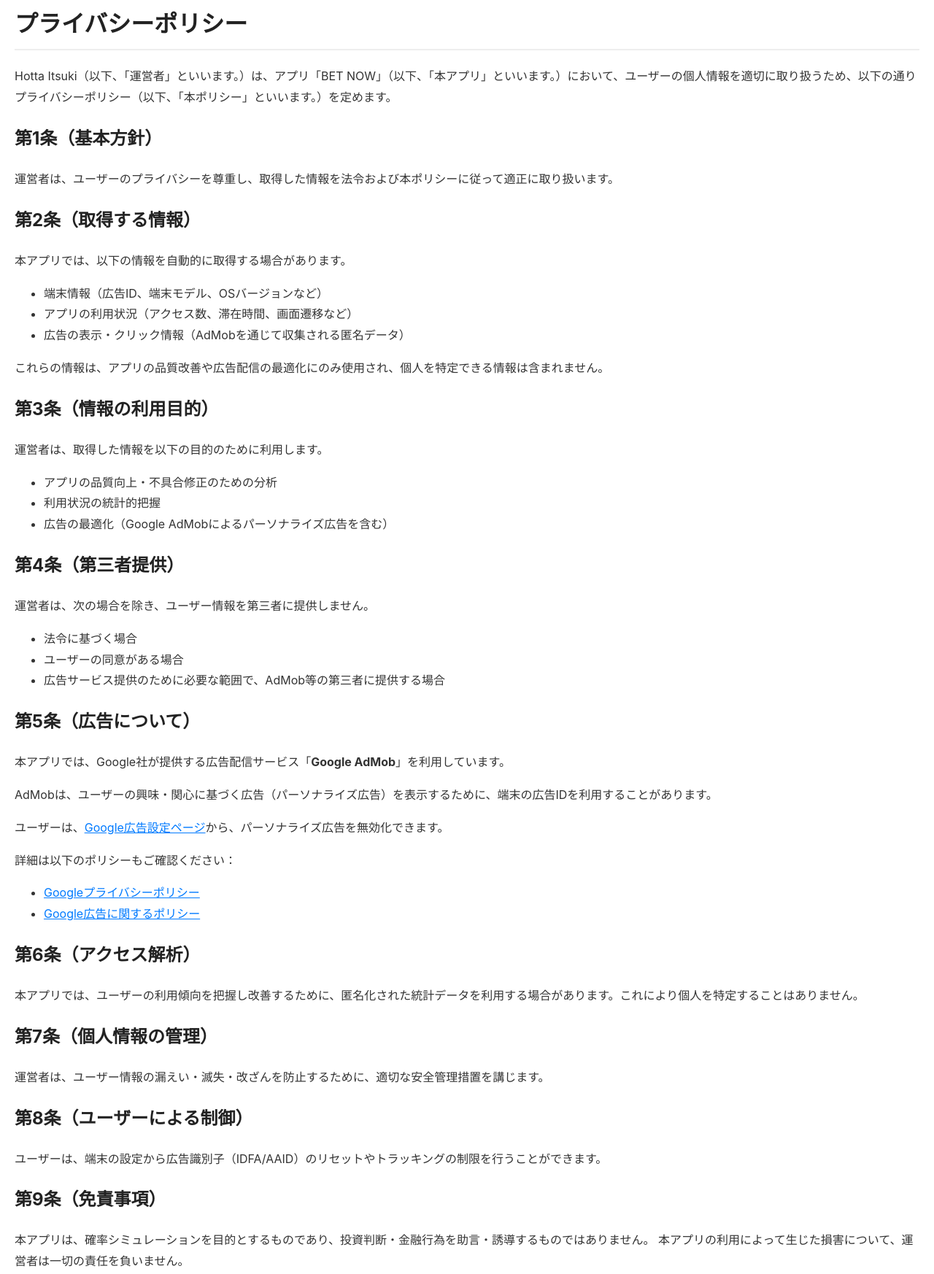
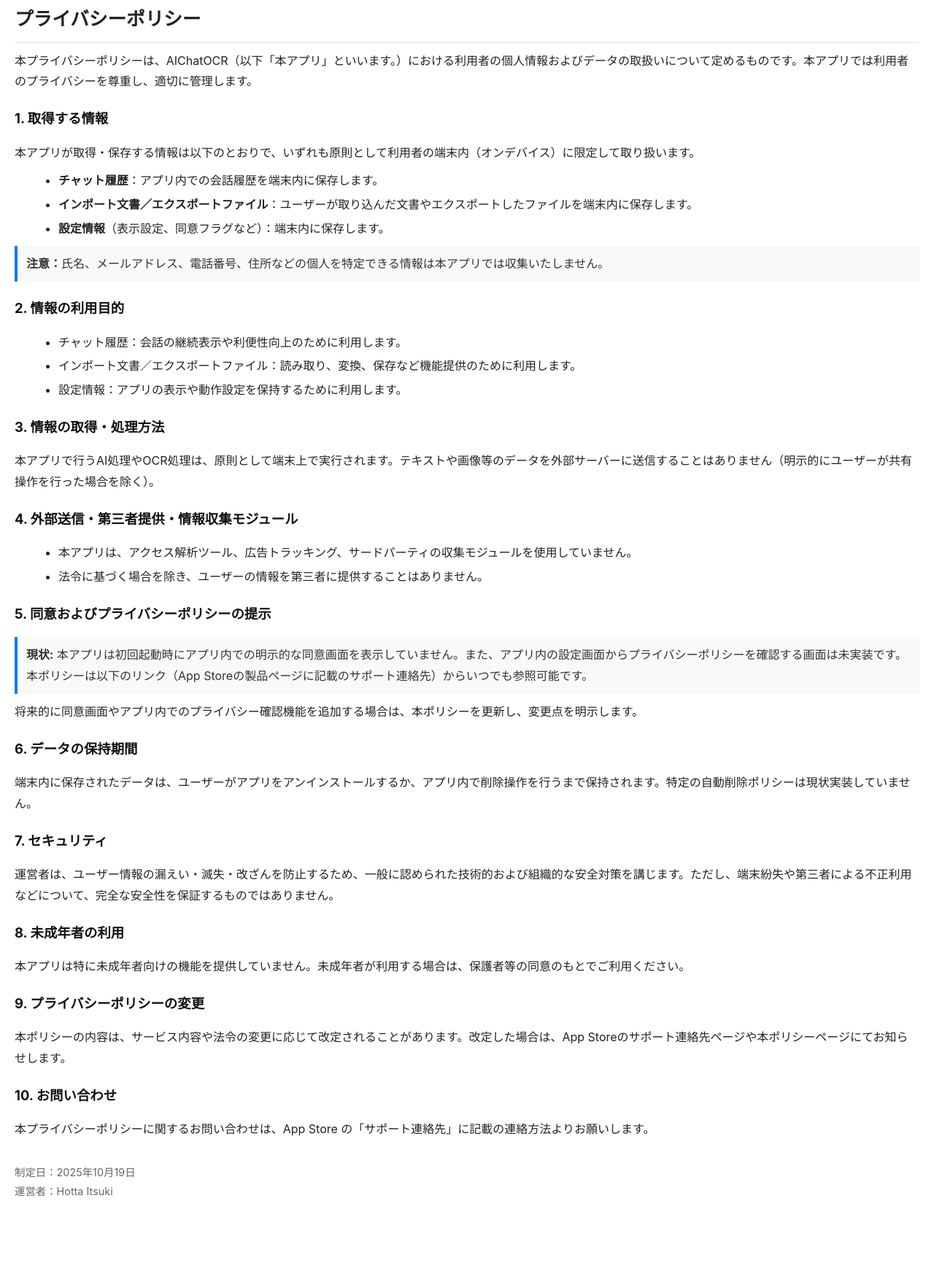
Before and after one commit to mofjp/web, a plain HTML site: page index.html in a window 1280 px wide. Shown: the part 17-1763 px from the top of the page at 73% size. After the commit the page ends 1683 px from the top, so only its background shows below. Drawn offline with Linux system fonts and the light colour scheme.

Commit message:
プライバシーポリシーをAIChatOCRに合わせて更新し、情報の取得・利用目的を明確化

```diff
--- a/index.html
+++ b/index.html
@@ -1,91 +1,79 @@
 <!DOCTYPE html>
 <html lang="ja">
 <head>
-  <meta charset="UTF-8">
-  <meta name="viewport" content="width=device-width, initial-scale=1.0">
-  <title>プライバシーポリシー | BET NOW</title>
+  <meta charset="utf-8" />
+  <meta name="viewport" content="width=device-width,initial-scale=1" />
+  <title>プライバシーポリシー | AIChatOCR</title>
   <style>
     body {
-      font-family: -apple-system, BlinkMacSystemFont, "Helvetica Neue", Arial, "Hiragino Sans", sans-serif;
+      font-family: -apple-system, BlinkMacSystemFont, "Hiragino Kaku Gothic ProN", "Helvetica Neue", Arial, "Yu Gothic", "Meiryo", sans-serif;
+      color: #222;
       line-height: 1.8;
-      color: #333;
       margin: 20px;
-      background-color: #fff;
+      background: #ffffff;
     }
-    h1, h2 {
-      color: #222;
-    }
-    h1 {
-      border-bottom: 2px solid #eee;
-      padding-bottom: 5px;
-    }
-    a {
-      color: #007AFF;
-    }
+    h1 { font-size: 1.6rem; margin-bottom: 0.25rem; border-bottom: 2px solid #eee; padding-bottom: 8px; }
+    h2 { font-size: 1.15rem; margin-top: 1.25rem; color: #111; }
+    p { margin: 0.6rem 0; }
+    ul { margin: 0.5rem 0 0.5rem 1.25rem; }
+    li { margin: 0.25rem 0; }
+    .note { background: #f8f9fb; border-left: 4px solid #007aff; padding: 10px 12px; margin: 10px 0; color: #333; }
+    .small { font-size: 0.9rem; color: #666; }
+    footer { margin-top: 2rem; font-size: 0.9rem; color: #666; }
+    a { color: #007aff; text-decoration: none; }
   </style>
 </head>
 <body>
+  <h1>プライバシーポリシー</h1>
 
-  <h1>プライバシーポリシー</h1>
-  <p>Hotta Itsuki（以下、「運営者」といいます。）は、アプリ「BET NOW」（以下、「本アプリ」といいます。）において、ユーザーの個人情報を適切に取り扱うため、以下の通りプライバシーポリシー（以下、「本ポリシー」といいます。）を定めます。</p>
+  <p>本プライバシーポリシーは、AIChatOCR（以下「本アプリ」といいます。）における利用者の個人情報およびデータの取扱いについて定めるものです。本アプリでは利用者のプライバシーを尊重し、適切に管理します。</p>
 
-  <h2>第1条（基本方針）</h2>
-  <p>運営者は、ユーザーのプライバシーを尊重し、取得した情報を法令および本ポリシーに従って適正に取り扱います。</p>
+  <h2>1. 取得する情報</h2>
+  <p>本アプリが取得・保存する情報は以下のとおりで、いずれも原則として利用者の端末内（オンデバイス）に限定して取り扱います。</p>
+  <ul>
+    <li><strong>チャット履歴</strong>：アプリ内での会話履歴を端末内に保存します。</li>
+    <li><strong>インポート文書／エクスポートファイル</strong>：ユーザーが取り込んだ文書やエクスポートしたファイルを端末内に保存します。</li>
+    <li><strong>設定情報</strong>（表示設定、同意フラグなど）：端末内に保存します。</li>
+  </ul>
+  <p class="note"><strong>注意：</strong>氏名、メールアドレス、電話番号、住所などの個人を特定できる情報は本アプリでは収集いたしません。</p>
 
-  <h2>第2条（取得する情報）</h2>
-  <p>本アプリでは、以下の情報を自動的に取得する場合があります。</p>
+  <h2>2. 情報の利用目的</h2>
   <ul>
-    <li>端末情報（広告ID、端末モデル、OSバージョンなど）</li>
-    <li>アプリの利用状況（アクセス数、滞在時間、画面遷移など）</li>
-    <li>広告の表示・クリック情報（AdMobを通じて収集される匿名データ）</li>
-  </ul>
-  <p>これらの情報は、アプリの品質改善や広告配信の最適化にのみ使用され、個人を特定できる情報は含まれません。</p>
-
-  <h2>第3条（情報の利用目的）</h2>
-  <p>運営者は、取得した情報を以下の目的のために利用します。</p>
-  <ul>
-    <li>アプリの品質向上・不具合修正のための分析</li>
-    <li>利用状況の統計的把握</li>
-    <li>広告の最適化（Google AdMobによるパーソナライズ広告を含む）</li>
+    <li>チャット履歴：会話の継続表示や利便性向上のために利用します。</li>
+    <li>インポート文書／エクスポートファイル：読み取り、変換、保存など機能提供のために利用します。</li>
+    <li>設定情報：アプリの表示や動作設定を保持するために利用します。</li>
   </ul>
 
-  <h2>第4条（第三者提供）</h2>
-  <p>運営者は、次の場合を除き、ユーザー情報を第三者に提供しません。</p>
+  <h2>3. 情報の取得・処理方法</h2>
+  <p>本アプリで行うAI処理やOCR処理は、原則として端末上で実行されます。テキストや画像等のデータを外部サーバーに送信することはありません（明示的にユーザーが共有操作を行った場合を除く）。</p>
+
+  <h2>4. 外部送信・第三者提供・情報収集モジュール</h2>
   <ul>
-    <li>法令に基づく場合</li>
-    <li>ユーザーの同意がある場合</li>
-    <li>広告サービス提供のために必要な範囲で、AdMob等の第三者に提供する場合</li>
+    <li>本アプリは、アクセス解析ツール、広告トラッキング、サードパーティの収集モジュールを使用していません。</li>
+    <li>法令に基づく場合を除き、ユーザーの情報を第三者に提供することはありません。</li>
   </ul>
 
-  <h2>第5条（広告について）</h2>
-  <p>本アプリでは、Google社が提供する広告配信サービス「<strong>Google AdMob</strong>」を利用しています。</p>
-  <p>AdMobは、ユーザーの興味・関心に基づく広告（パーソナライズ広告）を表示するために、端末の広告IDを利用することがあります。</p>
-  <p>ユーザーは、<a href="https://www.google.com/settings/ads" target="_blank">Google広告設定ページ</a>から、パーソナライズ広告を無効化できます。</p>
-  <p>詳細は以下のポリシーもご確認ください：</p>
-  <ul>
-    <li><a href="https://policies.google.com/privacy?hl=ja" target="_blank">Googleプライバシーポリシー</a></li>
-    <li><a href="https://policies.google.com/technologies/ads?hl=ja" target="_blank">Google広告に関するポリシー</a></li>
-  </ul>
+  <h2>5. 同意およびプライバシーポリシーの提示</h2>
+  <p class="note"><strong>現状:</strong> 本アプリは初回起動時にアプリ内での明示的な同意画面を表示していません。また、アプリ内の設定画面からプライバシーポリシーを確認する画面は未実装です。本ポリシーは以下のリンク（App Storeの製品ページに記載のサポート連絡先）からいつでも参照可能です。</p>
+  <p>将来的に同意画面やアプリ内でのプライバシー確認機能を追加する場合は、本ポリシーを更新し、変更点を明示します。</p>
 
-  <h2>第6条（アクセス解析）</h2>
-  <p>本アプリでは、ユーザーの利用傾向を把握し改善するために、匿名化された統計データを利用する場合があります。これにより個人を特定することはありません。</p>
+  <h2>6. データの保持期間</h2>
+  <p>端末内に保存されたデータは、ユーザーがアプリをアンインストールするか、アプリ内で削除操作を行うまで保持されます。特定の自動削除ポリシーは現状実装していません。</p>
 
-  <h2>第7条（個人情報の管理）</h2>
-  <p>運営者は、ユーザー情報の漏えい・滅失・改ざんを防止するために、適切な安全管理措置を講じます。</p>
+  <h2>7. セキュリティ</h2>
+  <p>運営者は、ユーザー情報の漏えい・滅失・改ざんを防止するため、一般に認められた技術的および組織的な安全対策を講じます。ただし、端末紛失や第三者による不正利用などについて、完全な安全性を保証するものではありません。</p>
 
-  <h2>第8条（ユーザーによる制御）</h2>
-  <p>ユーザーは、端末の設定から広告識別子（IDFA/AAID）のリセットやトラッキングの制限を行うことができます。</p>
+  <h2>8. 未成年者の利用</h2>
+  <p>本アプリは特に未成年者向けの機能を提供していません。未成年者が利用する場合は、保護者等の同意のもとでご利用ください。</p>
 
-  <h2>第9条（免責事項）</h2>
-  <p>本アプリは、確率シミュレーションを目的とするものであり、投資判断・金融行為を助言・誘導するものではありません。
-  本アプリの利用によって生じた損害について、運営者は一切の責任を負いません。</p>
+  <h2>9. プライバシーポリシーの変更</h2>
+  <p>本ポリシーの内容は、サービス内容や法令の変更に応じて改定されることがあります。改定した場合は、App Storeのサポート連絡先ページや本ポリシーページにてお知らせします。</p>
 
-  <h2>第10条（プライバシーポリシーの変更）</h2>
-  <p>本ポリシーの内容は、法令やサービス内容の変更に応じて、予告なく改定されることがあります。
-  改定後は、アプリ内または本ページで通知します。</p>
+  <h2>10. お問い合わせ</h2>
+  <p>本プライバシーポリシーに関するお問い合わせは、App Store の「サポート連絡先」に記載の連絡方法よりお願いします。</p>
 
-  <p style="margin-top:40px;">制定日：2025年11月2日<br>
-  運営者：Hotta Itsuki</p>
-
+  <footer>
+    <p class="small">制定日：2025年10月19日<br>運営者：Hotta Itsuki</p>
+  </footer>
 </body>
 </html>
```
